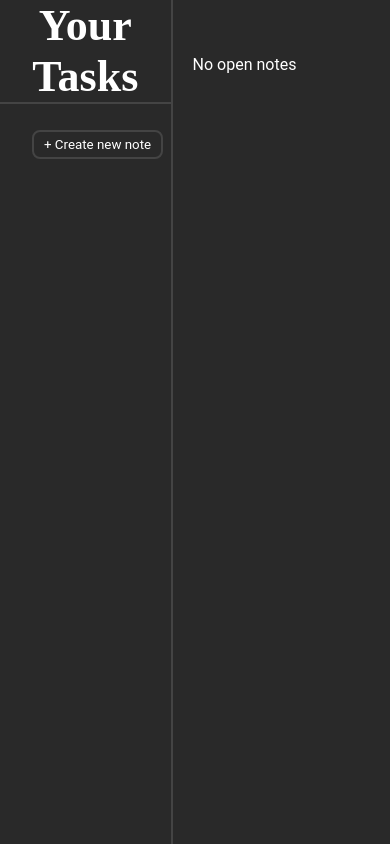
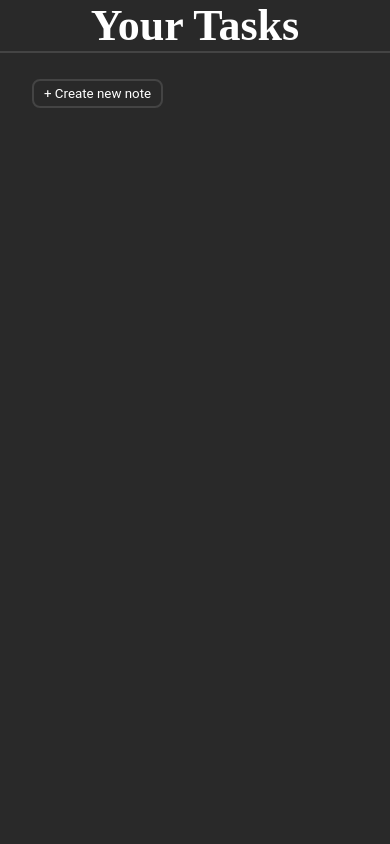
Before and after one commit to vinicius-arg/ReactToDo, a React (Create React App) app: page / in a window 390 px wide. Built offline with nearby package versions, Linux system fonts and the light colour scheme; a web font is replaced by a local one.

Commit message:
feat: Responsivity

```diff
--- a/src/components/App.jsx
+++ b/src/components/App.jsx
@@ -6,10 +6,13 @@ import Note from "../classes/Note";
 import Task from "../classes/Task";
 
 const APP_DATA_KEY = "appData";
+const MOBILE_WINDOW_SIZE = 500;
 
 function App() {
     const [id, setId] = useState(null);
     const [notes, setNotes] = useState([]);
+    const [navScreen, setNavScreen] = useState(true);
+    const [noteScreen, setNoteScreen] = useState(window.innerWidth > MOBILE_WINDOW_SIZE);
 
     // Pulls saved notes if it exists. Executes one time when page loads.
     useEffect(() => {
@@ -37,6 +40,11 @@ function App() {
     // Handle what note container shows by id
     function handleNotes(newId) {
         setId(newId);
+
+        if (window.innerWidth <= MOBILE_WINDOW_SIZE) {
+            setNavScreen(false);
+            setNoteScreen(true);
+        }
     }
 
     function addNote(note) {
@@ -81,15 +89,42 @@ function App() {
         setNotes(newNotes);
     }
 
+    function switchScreen() {
+        setNoteScreen(false);
+        setNavScreen(true);
+    }
+
+    function handleResize() {
+        if (window.innerWidth > MOBILE_WINDOW_SIZE) {
+            setNavScreen(true);
+            setNavScreen(true);
+        }
+    }
+
+    window.onresize = handleResize;
+
     return(<>
         <main>
+            { navScreen ?
             <aside className="toolbar">
                 <Title title="Your Tasks"></Title>
-                <Navbar notes={notes} handleNotes={handleNotes} addNote={addNote} delNote={delNote} closeNote={closeNote}></Navbar>
-            </aside>
-            <section className="note-content">
-                <Container note={notes[id]} id={id} addTask={addTask} doneTask={doneTask} delTask={delTask}></Container>
-            </section>
+                <Navbar notes={notes}
+                        handleNotes={handleNotes}
+                        addNote={addNote}
+                        delNote={delNote}
+                        closeNote={closeNote}>
+                </Navbar>
+            </aside>  : <></> }
+            { noteScreen ?
+                <section className="note-content">
+                <Container note={notes[id]}
+                            id={id}
+                            addTask={addTask}
+                            doneTask={doneTask}
+                            delTask={delTask}
+                            switchScreen={switchScreen}>
+                </Container>
+                </section> : <></> }
         </main>
     </>);
 }
--- a/src/components/Container.jsx
+++ b/src/components/Container.jsx
@@ -1,9 +1,11 @@
 import React, { useState } from "react";
+import { faArrowLeft } from "@fortawesome/free-solid-svg-icons";
 import Task from "../classes/Task";
 import Item from "./Item";
 import Form from "./Form";
+import { FontAwesomeIcon } from "@fortawesome/react-fontawesome";
 
-function Container({note, id, addTask, doneTask, delTask}) {
+function Container({note, id, addTask, doneTask, delTask, switchScreen}) {
     const [formVisible, setFormVisible] = useState(false);
 
     function showForm() {
@@ -16,6 +18,7 @@ function Container({note, id, addTask, doneTask, delTask}) {
 
     if (id >= 0 && id != null) {
         return(<div className="container">
+                <FontAwesomeIcon onClick={switchScreen} icon={faArrowLeft} className="back" />
                 <h2>{note.title}</h2>
                 <ul>
                     {note.content.map(item => item ? <Item handleClick={() => {}} doneTask={doneTask} closeNote={() => {}} delTask={delTask} delNote={() => {}} title={item.text} id={item.id} done={item.done} checkBox={true}></Item> : <></>) }
@@ -26,6 +29,7 @@ function Container({note, id, addTask, doneTask, delTask}) {
     } else {
         return(
             <div className="container">
+                <FontAwesomeIcon onClick={switchScreen} icon={faArrowLeft} className="back" />
                 <div className="noNotes">
                     <img src="" alt=""></img>
                     <p>No open notes</p>
--- a/src/components/Navbar.jsx
+++ b/src/components/Navbar.jsx
@@ -1,10 +1,21 @@
-import React, { useState } from "react";
+import React, { useState, useEffect } from "react";
 import Item from "./Item";
 import Form from "./Form";
 import Note from "../classes/Note";
 
+const MOBILE_WINDOW_SIZE = 500;
+
 function Navbar({notes, handleNotes, addNote, delNote, closeNote}) {
     const [formVisible, setFormVisible] = useState(false);
+    const [limit, setLimit] = useState(16);
+
+    useEffect(() => {
+        setLimit(window.innerWidth >= 700 ? 16 : (window.innerWidth >= MOBILE_WINDOW_SIZE ? 12 : 32));
+    }, []);
+
+    function handleResize() {
+        setLimit(window.innerWidth >= 700 ? 16 : (window.innerWidth >= MOBILE_WINDOW_SIZE ? 12 : 32));
+    }
 
     function showForm() {
         setFormVisible(true);
@@ -14,9 +25,11 @@ function Navbar({notes, handleNotes, addNote, delNote, closeNote}) {
         setFormVisible(false);
     }
 
+    window.onresize = handleResize;
+
     return(<nav className="navbar">
             <ul>
-                { notes.map(item => item ? <Item handleClick={handleNotes} delTask={() => {}} delNote={delNote} title={item.title} id={item.id} closeNote={closeNote} limit={16} /> : <></>) }
+                { notes.map(item => item ? <Item handleClick={handleNotes} delTask={() => {}} delNote={delNote} title={item.title} id={item.id} closeNote={closeNote} limit={limit} /> : <></>) }
                 <li className="create-btn" onClick={showForm} key="#"><button>+ Create new note</button></li>
             </ul>
             { formVisible ? <Form title="Create new note" hideForm={hideForm} onAdd={addNote} Class={Note}/> : <></>}
--- a/src/index.css
+++ b/src/index.css
@@ -1,4 +1,5 @@
 @import url('https://fonts.googleapis.com/css2?family=Just+Me+Again+Down+Here&display=swap');
+@import url('./media-queries.css');
 
 html {
   overflow: hidden;
@@ -40,6 +41,8 @@ ul {
 }
 
 .navbar {
+  width: 100%;
+  box-sizing: border-box;
   padding: 1rem;
   font-size: 12pt;
   overflow-y: auto;
@@ -47,10 +50,24 @@ ul {
 
 .note-content {
   width: 100%;
+  box-sizing: border-box;
 }
 
-.note-content .item {
-  width: 500px;
+.note-content .container {
+  width: 100%;
+}
+
+.back {
+  display: none;
+  position: fixed;
+  top: 15px;
+  left: 20px;
+  cursor: pointer;
+  transition: 200ms;
+}
+
+.back:hover {
+  transform: scale(1.2);
 }
 
 .navbar .item {
@@ -93,10 +110,6 @@ li {
   opacity: 0.8;
 }
 
-.navbar {
-  width: 250px;
-}
-
 main {
   display: flex;
 }
@@ -127,8 +140,11 @@ aside {
   justify-content: space-between;
 }
 
+
+
 .item p {
-  margin: 0;
+  margin: 0 5px;
+  box-sizing: border-box;
 }
 
 .item:hover .delete {
--- /dev/null
+++ b/src/media-queries.css
@@ -0,0 +1,30 @@
+@media (width <= 768px) {
+    main .note-content {
+        width: 60%px;
+    }
+
+    form.form {
+        width: 300px;
+    }
+}
+
+@media (width <= 500px) {
+    .back {
+       display: block !important;
+    }
+
+    aside.toolbar,
+    main .note-content {
+        width: 100%;
+        position: fixed;
+    }
+
+    .note-content {
+        height: 100vh;
+        margin-top: 20px;
+    }
+
+    .container ul {
+        width: 100%;
+    }
+}
```
